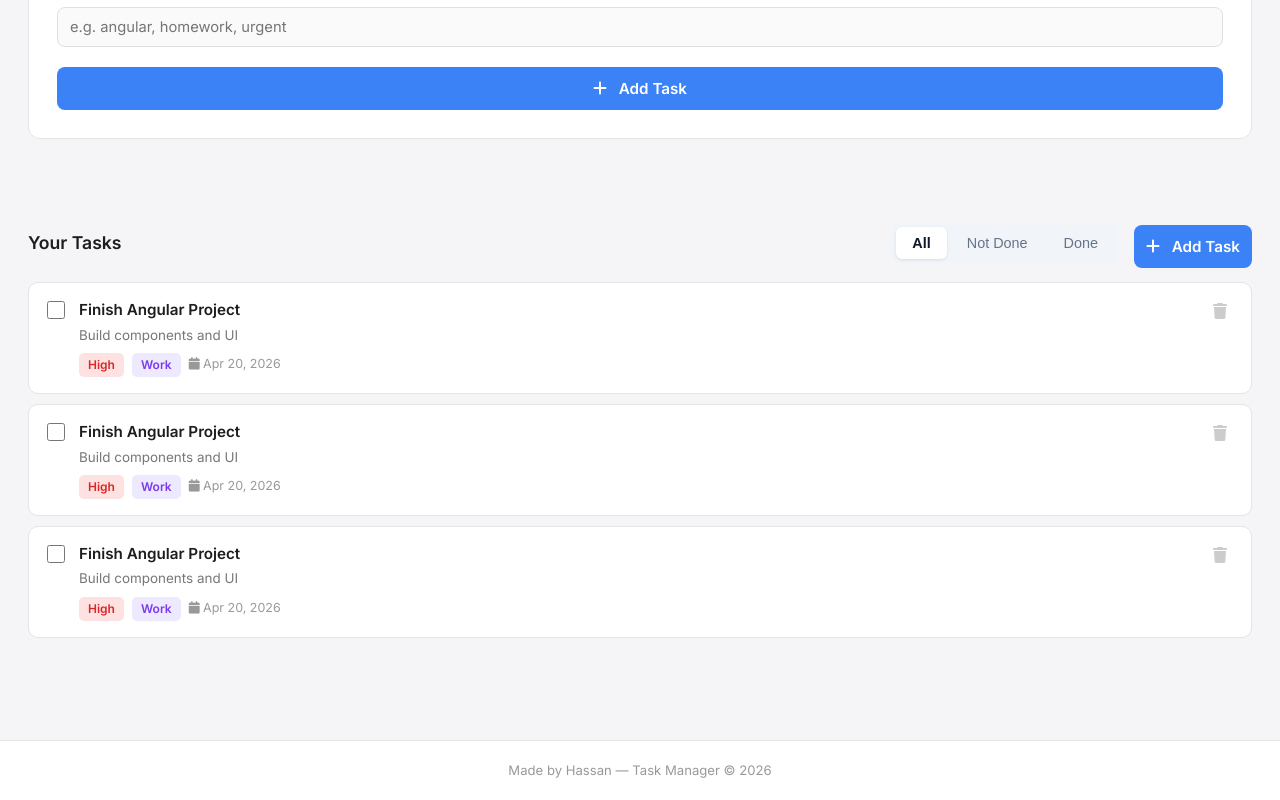
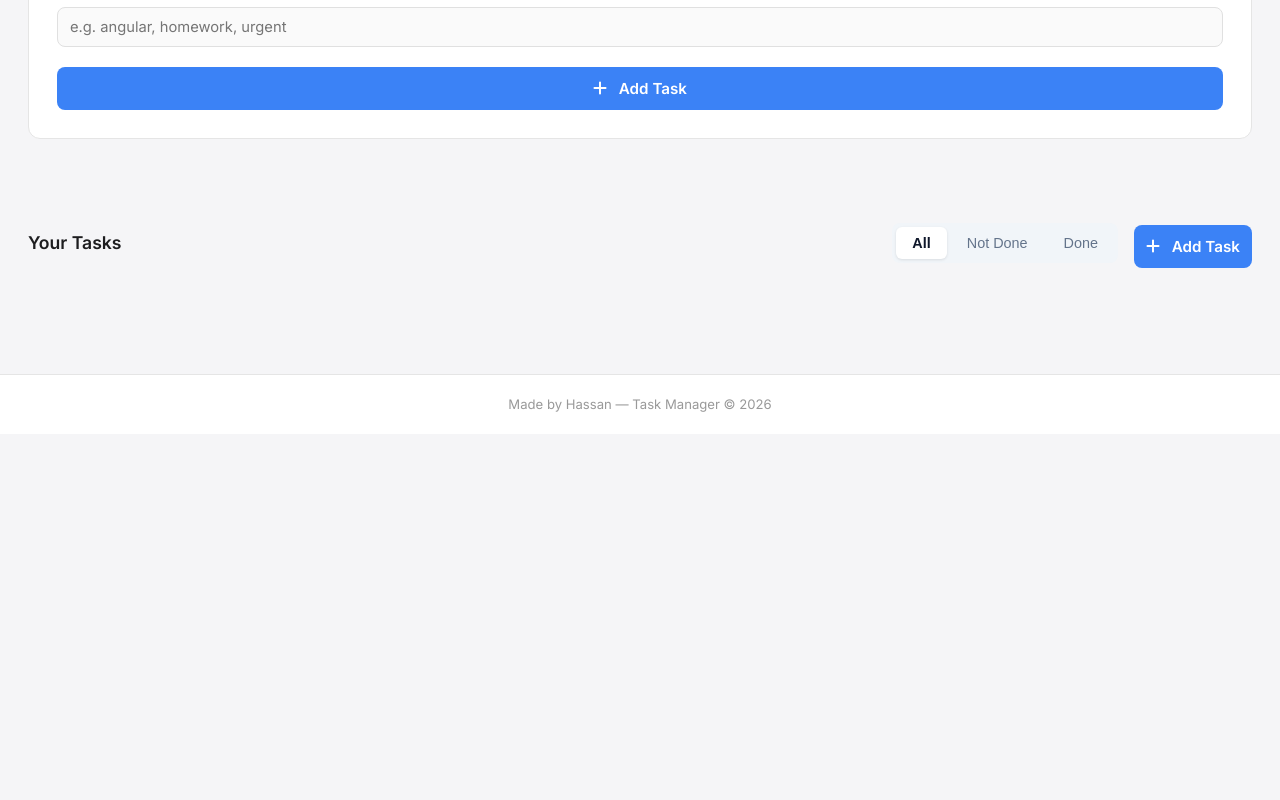
Before and after one commit to HassanAbdelhamed22/angular_taskManager, an Angular app: page / in a window 1280 px wide. Shown: the part 1020-1820 px from the top of the page. After the commit the page ends 1454 px from the top, so only its background shows below. Built offline with nearby package versions, Linux system fonts and the light colour scheme.

Commit message:
feat: move data from taskInput to taskCard

```diff
--- a/src/app/app.html
+++ b/src/app/app.html
@@ -1,7 +1,7 @@
 <app-header></app-header>
 <main>
   <app-home></app-home>
-  <app-task-input></app-task-input>
-  <app-task-list></app-task-list>
+  <app-task-input (taskCreated)="addTask($event)"></app-task-input>
+  <app-task-list [tasks]="tasks"></app-task-list>
 </main>
 <app-footer></app-footer>
--- a/src/app/app.ts
+++ b/src/app/app.ts
@@ -1,9 +1,10 @@
-import { Component, signal } from '@angular/core';
+import { Component } from '@angular/core';
 import { HeaderComponent } from './components/header/header';
 import { TaskListComponent } from './components/taskList/taskList';
 import { FooterComponent } from './components/footer/footer';
 import { TaskInputComponent } from './components/taskInput/taskInput';
 import { HomeComponent } from './components/home/home';
+import { Task } from './types';
 
 @Component({
   selector: 'app-root',
@@ -12,5 +13,9 @@ import { HomeComponent } from './components/home/home';
   styleUrl: './app.css',
 })
 export class App {
-  protected readonly title = signal('task-manager');
+  tasks: Task[] = [];
+
+  addTask(task: Task) {
+    this.tasks.push(task);
+  }
 }
--- a/src/app/components/taskCard/taskCard.html
+++ b/src/app/components/taskCard/taskCard.html
@@ -3,12 +3,12 @@
     <input type="checkbox" class="task-checkbox" />
   </div>
   <div class="card-body">
-    <h3>Finish Angular Project</h3>
-    <p class="description">Build components and UI</p>
+    <h3>{{ task.title }}</h3>
+    <p class="description">{{ task.description }}</p>
     <div class="card-meta">
-      <span class="badge priority-high">High</span>
-      <span class="badge category">Work</span>
-      <span class="due-date"><i class="fas fa-calendar"></i> Apr 20, 2026</span>
+      <span class="badge priority-high">{{ task.priority }}</span>
+      <span class="badge category">{{ task.category }}</span>
+      <span class="due-date"><i class="fas fa-calendar"></i> {{ task.dueDate }}</span>
     </div>
   </div>
   <button class="btn-delete" title="Delete task"><i class="fas fa-trash"></i></button>
--- a/src/app/components/taskInput/taskInput.ts
+++ b/src/app/components/taskInput/taskInput.ts
@@ -1,16 +1,7 @@
-import { Component } from '@angular/core';
+import { Component, EventEmitter, Output } from '@angular/core';
 import { FormsModule } from '@angular/forms';
 import { v4 as uuidv4 } from 'uuid';
-
-interface Task {
-  id: string;
-  title: string;
-  description: string;
-  priority: string;
-  dueDate: string;
-  category: string;
-  tags: string;
-}
+import { Task } from '../../types';
 
 @Component({
   selector: 'app-task-input',
@@ -19,6 +10,8 @@ interface Task {
   imports: [FormsModule],
 })
 export class TaskInputComponent {
+  @Output() taskCreated = new EventEmitter<Task>();
+
   title = '';
   description = '';
   priority = 'Medium';
@@ -37,10 +30,10 @@ export class TaskInputComponent {
       dueDate: this.dueDate,
       category: this.category,
       tags: this.tags,
+      isDone: false,
     };
 
-    this.tasks.push(newTask);
-    console.log(this.tasks);
+    this.taskCreated.emit(newTask);
 
     this.resetForm();
   }
--- a/src/app/components/taskList/taskList.html
+++ b/src/app/components/taskList/taskList.html
@@ -7,13 +7,7 @@
     </div>
   </div>
 
-  @if (filter === 'all' || filter === 'not_done') {
-    <app-task-card></app-task-card>
-  }
-  @if (filter === 'all' || filter === 'done') {
-    <app-task-card></app-task-card>
-  }
-  @if (filter === 'all' || filter === 'not_done') {
-    <app-task-card></app-task-card>
-  }
+  <div *ngFor="let task of getFilteredTasks(); trackBy: trackByFn">
+    <app-task-card [task]="task"></app-task-card>
+  </div>
 </div>
--- a/src/app/components/taskList/taskList.ts
+++ b/src/app/components/taskList/taskList.ts
@@ -1,18 +1,40 @@
-import { Component } from '@angular/core';
+import { Component, Input } from '@angular/core';
+import { CommonModule } from '@angular/common';
 import { TaskCardComponent } from '../taskCard/taskCard';
 import { TabsComponent } from '../tabs/tabs';
+import { Task } from '../../types';
 
 @Component({
   selector: 'app-task-list',
-  imports: [TaskCardComponent, TabsComponent],
+  imports: [TaskCardComponent, TabsComponent, CommonModule],
   templateUrl: './taskList.html',
   styleUrls: ['./taskList.css'],
 })
+export class TaskListComponent {
+  @Input() tasks: Task[] = [];
 
-export class TaskListComponent {
   filter: 'all' | 'not_done' | 'done' = 'all';
+
+  getFilteredTasks() {
+    return this.tasks.filter((task) => {
+      if (this.filter === 'all') {
+        return true;
+      }
+      if (this.filter === 'not_done') {
+        return !task.isDone;
+      }
+      if (this.filter === 'done') {
+        return task.isDone;
+      }
+      return true;
+    });
+  }
 
   setFilter(newFilter: 'all' | 'not_done' | 'done') {
     this.filter = newFilter;
   }
+
+  trackByFn(index: number, task: Task) {
+    return task.id;
+  }
 }
--- /dev/null
+++ b/src/app/types.ts
@@ -0,0 +1,10 @@
+export interface Task {
+  id: string;
+  title: string;
+  description: string;
+  priority: string;
+  dueDate: string;
+  category: string;
+  tags: string;
+  isDone: boolean;
+}
```
Also changed, not shown: src/app/components/tabs/tabs.html (+13 -3 lines), src/app/components/taskCard/taskCard.ts (+5 -2 lines).
